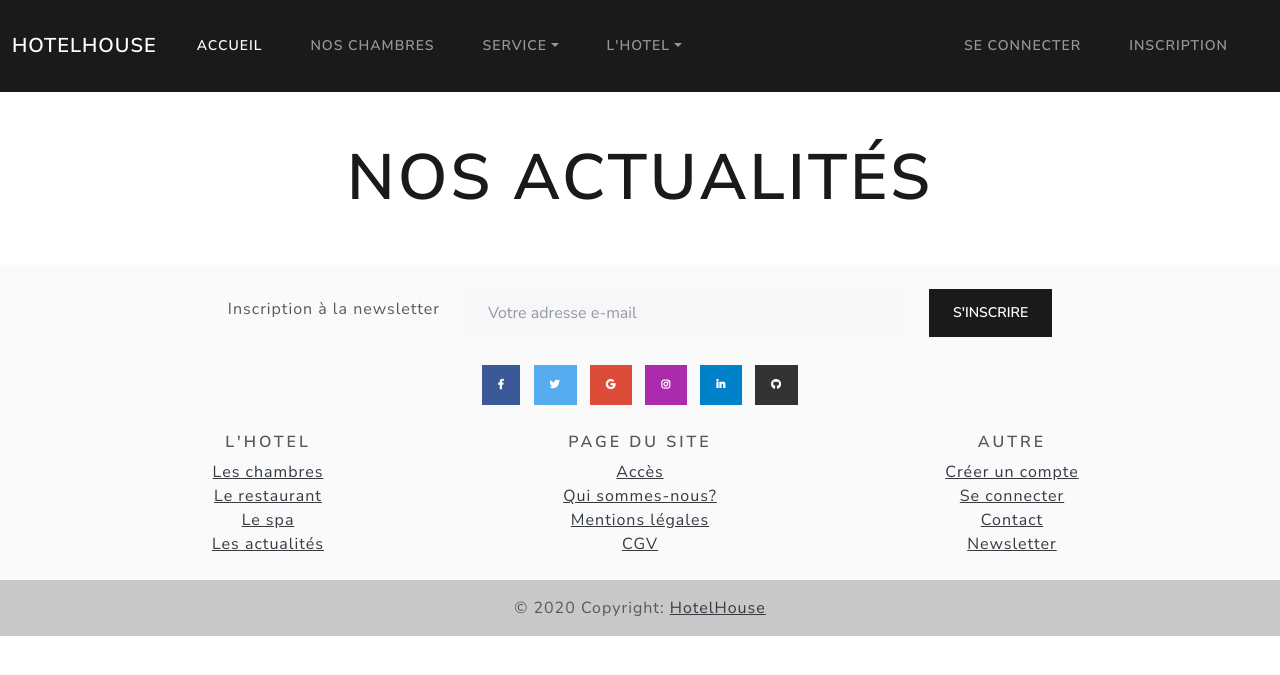
After one commit to Benj8677/hotelhouse, a Symfony app: template templates/home/actu.html.twig in a window 1280 px wide. The commit adds this page. Shown: the top 675 px of the page. Run offline with Twig, Linux system fonts and the light colour scheme; the template is opened without the code that fills it, so the values that code supplies are empty; some libraries are stand-ins or nearby versions.

Commit message:
liste actu + entity Newsletter

```diff
--- a/src/Controller/Admin/PageCrudController.php
+++ b/src/Controller/Admin/PageCrudController.php
@@ -21,7 +21,7 @@ class PageCrudController extends AbstractCrudController
     {
         return [
             TextField::new('titre'),
-            ImageField::new('photo')->setBasePath('img/chambre/')->setUploadedFileNamePattern('[ulid].[extension]')->setUploadDir('public/img/chambre')->setRequired(false),
+            ImageField::new('photo')->setBasePath('img/page/')->setUploadedFileNamePattern('[ulid].[extension]')->setUploadDir('public/img/page')->setRequired(false),
             TextEditorField::new('contenu'),
         ];
     }
--- a/templates/base.html.twig
+++ b/templates/base.html.twig
@@ -49,7 +49,7 @@
           <a class="nav-link dropdown-toggle" data-bs-toggle="dropdown" href="#" role="button" aria-haspopup="true" aria-expanded="false">L'hotel</a>
           <div class="dropdown-menu">
             <a class="dropdown-item" href="{{ path('app_page', {id:2}) }}">Qui sommes-nous ?</a>
-            <a class="dropdown-item" href="#">Actualités</a>
+            <a class="dropdown-item" href="{{ path('app_actu') }}">Actualités</a>
             <a class="dropdown-item" href="{{ path('app_page', {id:1}) }}">Accès</a>
             <a class="dropdown-item" href="{{ path('app_contact') }}">Contact</a>
           </div>
@@ -155,7 +155,7 @@
 
             <!-- Submit button -->
             <button type="submit" class="btn btn-primary mb-4">
-              Subscribe
+              S'inscrire
             </button>
           </div>
           <!--Grid column-->
@@ -198,16 +198,16 @@
 
           <ul class="list-unstyled mb-0">
             <li>
-              <a href="#!" class="text-dark">Link 1</a>
+              <a href="{{ path('app_chambres') }}" class="text-dark">Les chambres</a>
             </li>
             <li>
-              <a href="#!" class="text-dark">Link 2</a>
+              <a href="#!" class="text-dark">Le restaurant</a>
             </li>
             <li>
-              <a href="#!" class="text-dark">Link 3</a>
+              <a href="#!" class="text-dark">Le spa</a>
             </li>
             <li>
-              <a href="#!" class="text-dark">Link 4</a>
+              <a href="{{ path('app_actu') }}" class="text-dark">Les actualités</a>
             </li>
           </ul>
         </div>
@@ -238,17 +238,26 @@
           <h5 class="text-secondary">Autre</h5>
 
           <ul class="list-unstyled mb-0">
+          {% if app.user %}
             <li>
-              <a href="#!" class="text-dark">Link 1</a>
+              <a href="{{ path('app_compte') }}" class="text-dark">Mon compte</a>
             </li>
             <li>
-              <a href="#!" class="text-dark">Link 2</a>
+              <a href="{{ path('app_logout') }}" class="text-dark">Se déconnecter</a>
+            </li>
+          {% else %}
+            <li>
+              <a href="{{ path('app_register') }}" class="text-dark">Créer un compte</a>
             </li>
             <li>
-              <a href="#!" class="text-dark">Link 3</a>
+              <a href="#!" class="text-dark" onclick="getElementById('connect').style.display='';">Se connecter</a>
+            </li>
+          {% endif %}
+            <li>
+              <a href="{{ path('app_contact') }}" class="text-dark">Contact</a>
             </li>
             <li>
-              <a href="#!" class="text-dark">Link 4</a>
+              <a href="#!" class="text-dark">Newsletter</a>
             </li>
           </ul>
         </div>
--- /dev/null
+++ b/templates/home/actu.html.twig
@@ -0,0 +1,26 @@
+{% extends 'base.html.twig' %}
+
+{% block title %}Liste des actus{% endblock %}
+
+{% block body %}
+
+{% for message in app.flashes('success') %}
+        <div class="alert alert-success text-center">{{ message }}</div>
+{% endfor %}
+
+<section class="row articles text-center justify-content-center">
+<h1 class="display-3 my-5 fw-bold">Nos actualités</h1>
+{% for actu in tabActus %}
+    <article class="col-8 mx-3 text-center border border-secondary mt-3 p-3 rounded shadow" style="z-index:0;">
+        <div class="content">
+            <img src="{{ asset('img/actu/' ~ actu.photo) }}" alt="" class="img-fluid mx-2" style="float:left;max-width:100px;">
+            <h3 class="fw-bold">{{ actu.titre }}</h3>
+            <p>{{ actu.dateActu|date("d/m/Y à H:i") }}</p>
+            <p>{{ actu.contenu|raw }}</p>
+        </div>
+    </article>
+
+{% endfor %}
+</section>
+
+{% endblock %}
```
Also changed, not shown: migrations/Version20220907095524.php (added, +31 -0 lines), src/Controller/HomeController.php (+10 -0 lines), src/Entity/Newsletter.php (added, +35 -0 lines), src/Entity/Page.php (+25 -0 lines), src/Repository/NewsletterRepository.php (added, +66 -0 lines), templates/home/page.html.twig (+9 -1 lines), public/img/actu/01GCBK99T15JA6RC8RHYZTJ2PN.jpg (added), public/img/page/01GCA3RCT65XTWK4V1F495D0HQ.jpg (renamed from public/img/chambre/01GCA3RCT65XTWK4V1F495D0HQ.jpg), 1 other file.
